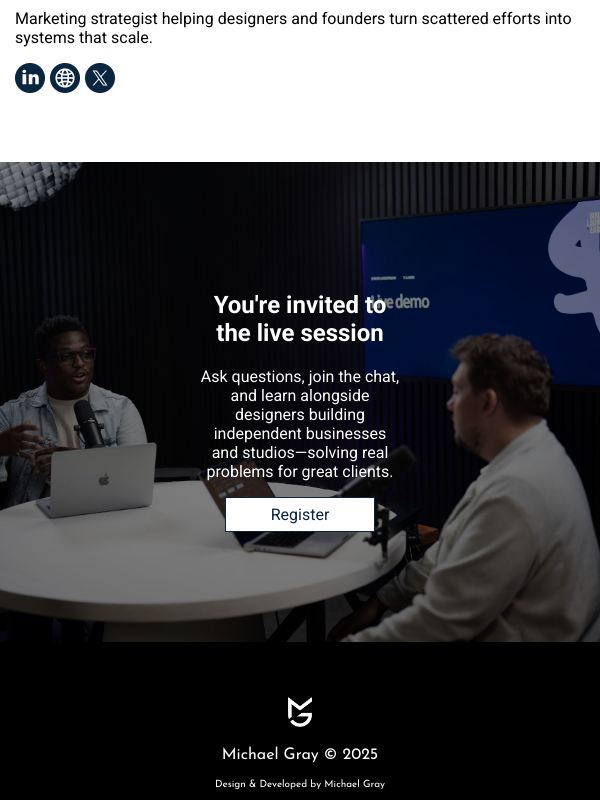
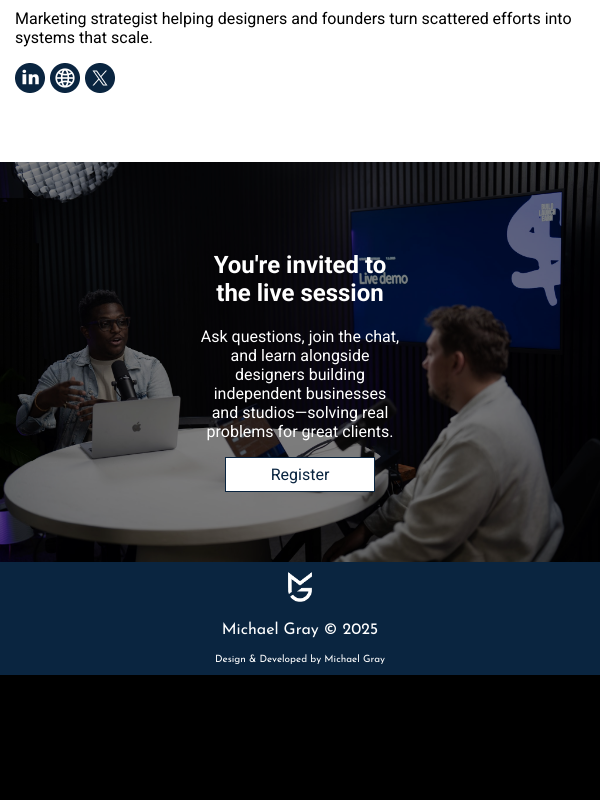
Before and after one commit to mjgraydev/mjgray-brand, a React (Create React App) app: page /ble in a window 600 px wide. Shown: the part 3010-3810 px from the top of the page. After the commit the page ends 3685 px from the top, so only its background shows below. Built offline with nearby package versions, Linux system fonts and the light colour scheme.

Commit message:
updated responsive site

```diff
--- a/src/Components/ble.module.css
+++ b/src/Components/ble.module.css
@@ -55,7 +55,7 @@
 
 .sectionOne p {
   padding-top: 5px;
-  margin: 0;
+  margin: 0px ;
 }
 
 .bleImg {
@@ -228,11 +228,13 @@
 }
 
 .footer {
-  margin-top: 55px;
+  margin-top: 0px;
+  padding-top: 10px;
   text-align: center;
   color: #fff;
   font-family: 'Josefin Sans';
   margin-bottom: 0px;
+  background-color: #0A2540;
 }
 
 .footer img {
@@ -313,7 +315,8 @@
   }
 
   .sectionFive {
-    background: url() left center/cover no-repeat;
+    background: url(../Assets/sean-michael-stripe_VSCO.JPG) left center/cover no-repeat;
+    height: 400px;
   }
 
   .bleImg {
```
